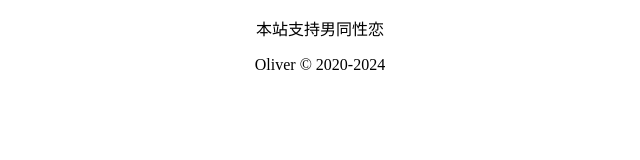
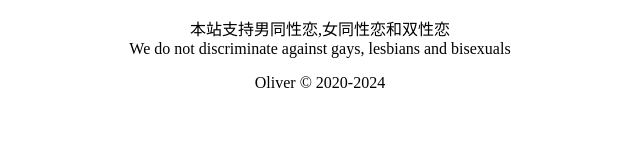
Before and after one commit to olivergkou/bgg, a plain HTML site: page index.html in a window 1280 px wide. Shown: the whole page, without its empty margins (320-960 px from the left). Drawn offline with Linux system fonts and the light colour scheme.

Commit message:
Update index.html

```diff
--- a/index.html
+++ b/index.html
@@ -5,7 +5,7 @@
   <title>BG.G</title>
 </head>
 <body>
-<p align="center">本站支持男同性恋</p>
+<p align="center">本站支持男同性恋,女同性恋和双性恋<br>We do not discriminate against gays, lesbians and bisexuals</p>
 <p align="center">Oliver © 2020-2024</p>
 </body>
 </html>
```
